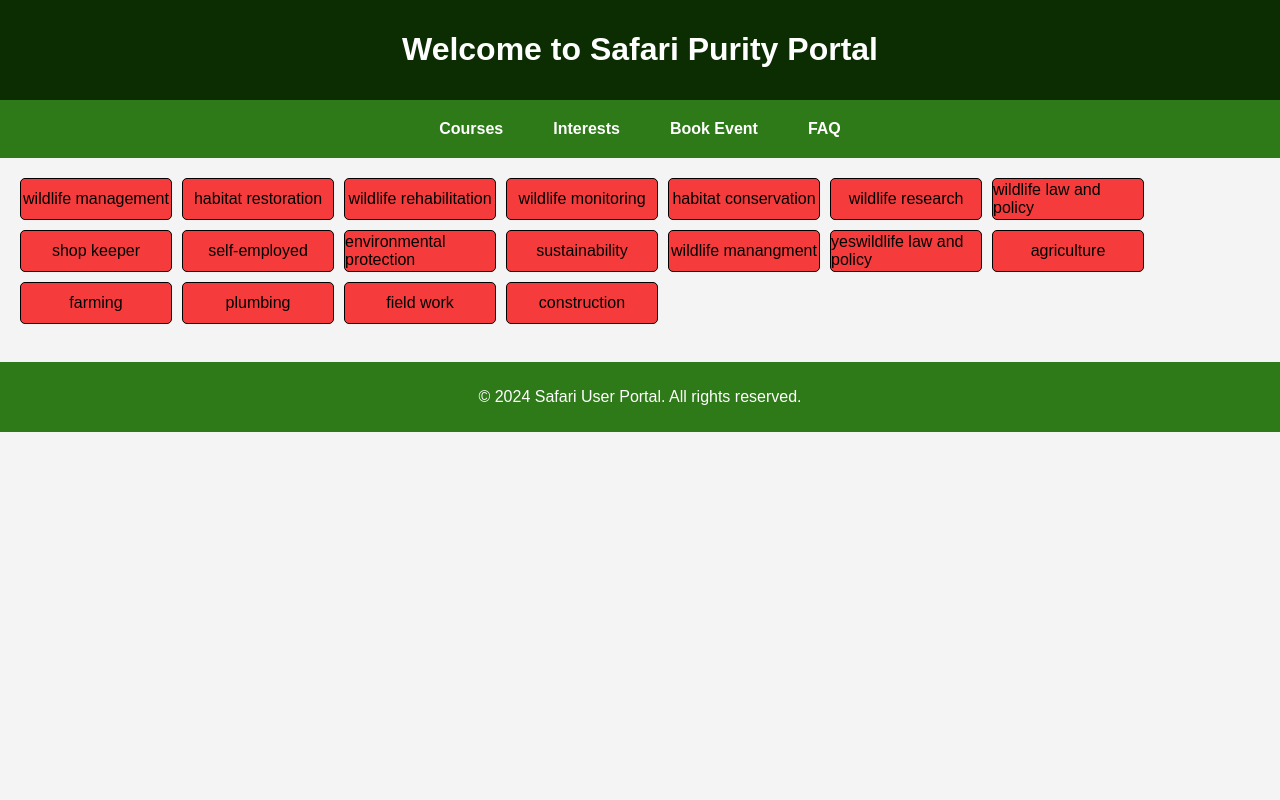
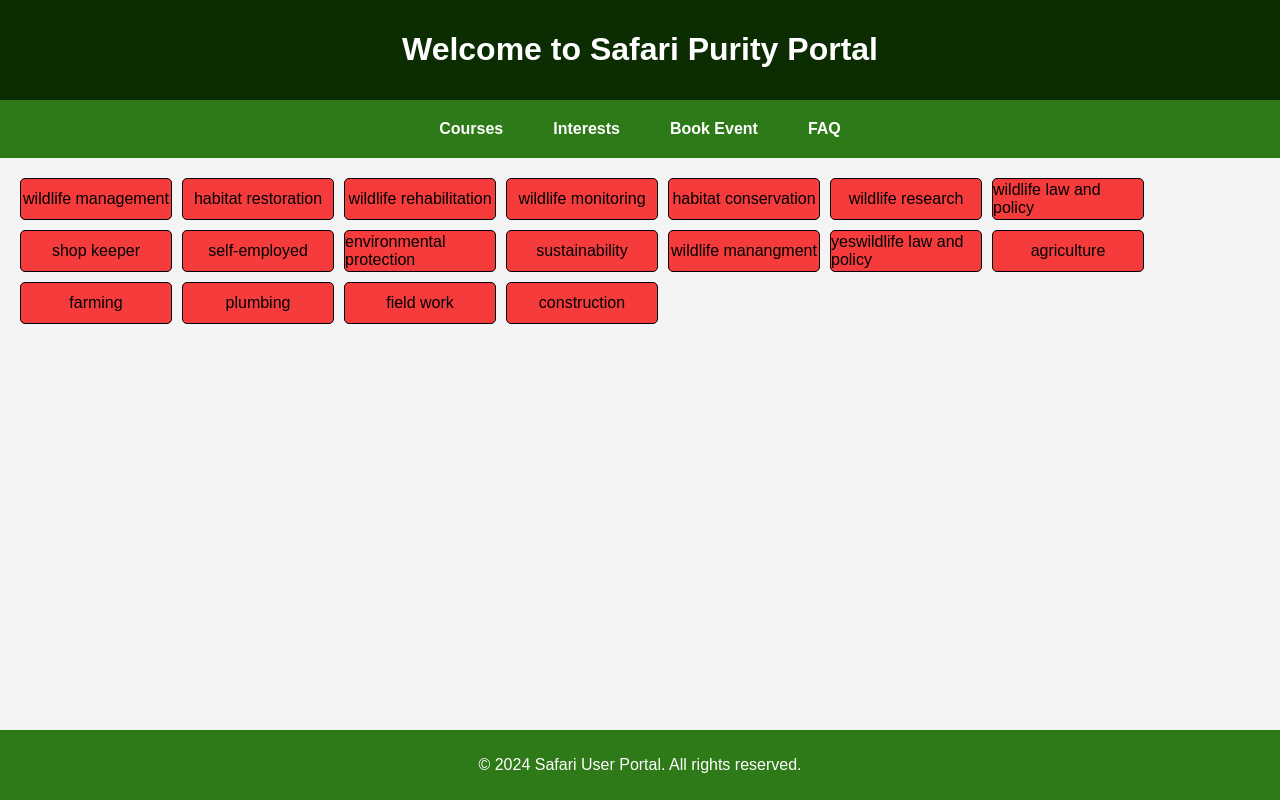
Before and after one commit to Kylapurity/Safari-Learning_Web, a Django app: page /safari_learning/interests/1/ in a window 1280 px wide. Run offline with Django 4.2, Linux system fonts and the light colour scheme; a user stored in the database is signed in; data comes from the database, SQL or seed files in the repository; some libraries are stand-ins or nearby versions.

Commit message:
Update Interest Css

```diff
--- a/Wildlife_Conservation_Education_Initiative/safari_learning/static/styles/Interests.css
+++ b/Wildlife_Conservation_Education_Initiative/safari_learning/static/styles/Interests.css
@@ -1,8 +1,14 @@
+html, body {
+    height: 100%;
+    margin: 0;
+    padding: 0;
+    display: flex;
+    flex-direction: column;
+}
+
 body {
     font-family: Arial, sans-serif;
     background-color: #f4f4f4;
-    margin: 0;
-    padding: 0;
 }
 
 header {
@@ -36,6 +42,11 @@ nav a:hover {
 nav a:active {
     background-color: #0b2d01;
     color: #fff;
+}
+
+main {
+    flex: 1;
+    padding: 20px;
 }
 
 .interest-container {
@@ -74,114 +85,48 @@ nav a:active {
 #slideshow {
     overflow: hidden;
     /* height: 510px; */
-    /* width: 728px; */
-    margin: 0 auto;
 }
 
 .slide-wrapper {
-    width: 2912px;
-    -webkit-animation: slide 18s ease infinite;
+    white-space: nowrap;
+    font-size: 0;
+    animation: slide 20s infinite;
 }
 
 .slide {
-    float: left;
-    margin-left: 10px;
-    background-color: #e8f5e9;
-    border: 2px solid #4caf50;
-    border-radius: 8px;
-    padding: 16px;
-    display: flex;
-    align-items: center;
-    margin-bottom: 16px;
+    display: inline-block;
+    width: 100%;
+    height: 300px;
+    background: #fff;
 }
 
-@-webkit-keyframes slide {
-    20% {margin-left: 0px;}
-    30% {margin-left: -728px;}
-    50% {margin-left: -728px;}
-    60% {margin-left: -1456px;}
-    70% {margin-left: -1456px;}
-    80% {margin-left: -2184px;}
-    90% {margin-left: -2184px;}
-  }
-
-.course-div img {
-    max-width: 100%;
-    width: 100px;
-    height: 100px;
-    border-radius: 20%;
-    object-fit: cover;
-    margin-right: 16px;
+.course-div {
+    width: 100%;
+    height: 100%;
+    text-align: center;
+    font-size: 20px;
+    display: flex;
+    flex-direction: column;
+    justify-content: center;
+    align-items: center;
 }
 
-.course-div .info {
-    flex-grow: 1;
-}
-
-.course-div p {
-    color: #0b2d01;
-    font-size: 18px;
-    font-weight: bold;
-    margin: 0 0 8px 0;
-}
-
-.course-div a {
-    display: inline-block;
-    background-color: #4caf50;
-    color: white;
-    text-decoration: none;
-    padding: 8px 16px;
-    border-radius: 4px;
-    transition: background-color 0.3s ease;
-}
-
-.course-div a:hover {
-    background-color: #45a049;
-}
-
-
-.container {
-    width: 100%;
-    margin-left: auto;
-    margin-right: auto;
-    padding: 20px;
-}
-
-@media (min-width: 640px) {
-    .container {
-        max-width: 640px;
-    }
-}
-
-@media (min-width: 768px) {
-    .container {
-        max-width: 768px;
-    }
-}
-
-@media (min-width: 1024px) {
-    .container {
-        max-width: 1024px;
-    }
-}
-
-@media (min-width: 1280px) {
-    .container {
-        max-width: 1280px;
-    }
-}
-
-@media (min-width: 1536px) {
-    .container {
-        max-width: 1536px;
-    }
+@keyframes slide {
+    0% {transform: translate(0, 0);}
+    20% {transform: translate(-100%, 0);}
+    25% {transform: translate(-100%, 0);}
+    45% {transform: translate(-200%, 0);}
+    50% {transform: translate(-200%, 0);}
+    70% {transform: translate(-300%, 0);}
+    75% {transform: translate(-300%, 0);}
+    95% {transform: translate(-400%, 0);}
+    100% {transform: translate(0, 0);}
 }
 
 footer {
-    background-color: #2e7918;
+    background-color:#2e7918;
     color: #fff;
     text-align: center;
     padding: 10px 0;
-    position: absolute;
     width: 100%;
 }
```
